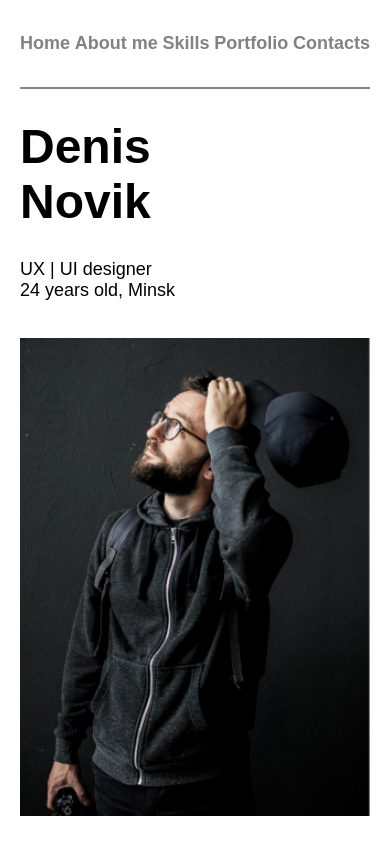
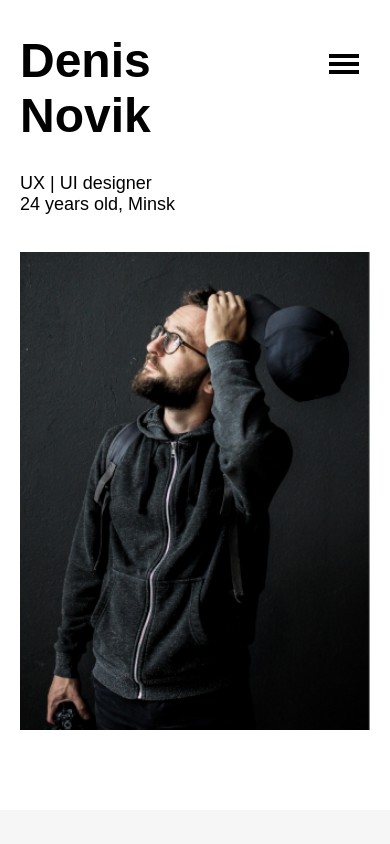
Before and after one commit to Collapsare/Novak, a plain HTML site: page index.html in a window 390 px wide. Shown: the top 844 px of the page. Drawn offline with Linux system fonts and the light colour scheme.

Commit message:
added burger menu

```diff
--- a/index.html
+++ b/index.html
@@ -11,12 +11,15 @@
 
 <body>
     <header class="page-header">
+        <button class="header-button" id="burger">
+            <span></span><span></span><span></span>
+        </button>
         <nav class="page-nav">
-            <a class="nav-item" href="#info-anchor">Home</a>
-            <a class="nav-item" href="#about-anchor">About me</a>
-            <a class="nav-item" href="#skills-anchor">Skills</a>
-            <a class="nav-item" href="#portfolio-anchor">Portfolio</a>
-            <a class="nav-item" href="#footer-anchor">Contacts</a>
+            <li><a class="nav-item" href="#info-anchor">Home</a></li>
+            <li><a class="nav-item" href="#about-anchor">About me</a></li>
+            <li><a class="nav-item" href="#skills-anchor">Skills</a></li>
+            <li><a class="nav-item" href="#portfolio-anchor">Portfolio</a></li>
+            <li><a class="nav-item" href="#footer-anchor">Contacts</a></li>
         </nav>
     </header>
     <main>
@@ -167,6 +170,7 @@
         <p class="footer-contacts">Like me on<br>
             LinkedIn, Instagram, Behance, Dribble</p>
     </footer>
+    <script defer src="./scripts/script.js"></script>
 </body>
 
 </html>
--- /dev/null
+++ b/scripts/script.js
@@ -0,0 +1,5 @@
+document.addEventListener('DOMContentLoaded', function () {
+    document.getElementById("burger").addEventListener("click", function () {
+        document.querySelector("header").classList.toggle("open")
+    })
+})
--- a/styles/style.css
+++ b/styles/style.css
@@ -1,4 +1,8 @@
 /* OVERALLS */
+
+html {
+    scroll-behavior: smooth;
+}
 
 * {
     box-sizing: border-box;
@@ -30,6 +34,12 @@ footer {
     padding: 0 20px;
 }
 
+button {
+    border: none;
+}
+
+
+
 /* HEADER */
 
 .page-header {
@@ -49,6 +59,7 @@ footer {
 .nav-item {
     font-weight: 700;
     font-size: 18px;
+    color: #828282;
 }
 
 .nav-item:active,
@@ -64,8 +75,6 @@ footer {
     align-items: flex-end;
 
 }
-
-
 
 .denis-novik {
     width: 945px;
@@ -246,7 +255,7 @@ footer {
     color: #828282;
 }
 
-/* BUTTON */
+/* BUTTONS */
 
 .footer-button:hover {
     transform: scale(1.1);
@@ -254,6 +263,34 @@ footer {
 
 .footer-button {
     transition-duration: 0.5s;
+}
+
+.header-button {
+    position: absolute;
+    display: none;
+    height: 30px;
+    width: 35px;
+    top: 47px;
+    right: 29px;
+    z-index: 1;
+    background: none;
+}
+
+.header-button span {
+    position: absolute;
+    width: 30px;
+    height: 4px;
+    background-color: black;
+    left: 3px;
+    transition: transform .5s, opacity .3s;
+}
+
+.header-button span:nth-child(1) {
+    transform: translateY(-8px);
+}
+
+.header-button span:nth-child(3) {
+    transform: translateY(8px);
 }
 
 /* MEDIA QUERIES */
@@ -288,17 +325,17 @@ footer {
     }
 
     .icons-wrapper {
-        width: 310px;
+        width: 280px;
     }
 
     .footer-contacts {
-        width: 310px;
+        width: 280px;
         margin: 0 auto;
         font-size: 18px;
     }
 
     .footer-button {
-        width: 310px;
+        width: 280px;
         margin-top: 43px;
     }
 
@@ -317,4 +354,55 @@ footer {
     .portfolio-link {
         margin-bottom: 50px;
     }
+
+    /* BURGER MENU */
+
+    .header-button {
+        display: block;
+    }
+
+    .page-nav {
+        position: fixed;
+        right: -220px;
+        top: 0;
+        display: block;
+        border: none;
+        padding: 40px 87px 350px 26px;
+        background-color: white;
+        width: 220px;
+        transition: transform .5s, box-shadow 1s;
+    }
+
+    .nav-item {
+        font-size: 20px;
+        color: #828282;
+        display: block;
+        padding: 10px 0px;
+    }
+
+    .page-header.open .page-nav {
+        transform: translateX(-100%);
+        box-shadow: 0 0 5px 0px #b6b6b6
+    }
+
+    .page-header.open .header-button span:nth-child(2) {
+        opacity: 0;
+        position: fixed;
+        right: 29px;
+        left: unset;
+    }
+
+    .page-header.open .header-button span:nth-child(1) {
+        transform: translateY(0) rotate(45deg);
+        position: fixed;
+        right: 29px;
+        left: unset;
+    }
+
+    .page-header.open .header-button span:nth-child(3) {
+        transform: translateY(0) rotate(-45deg);
+        position: fixed;
+        right: 29px;
+        left: unset;
+    }
 }
```
